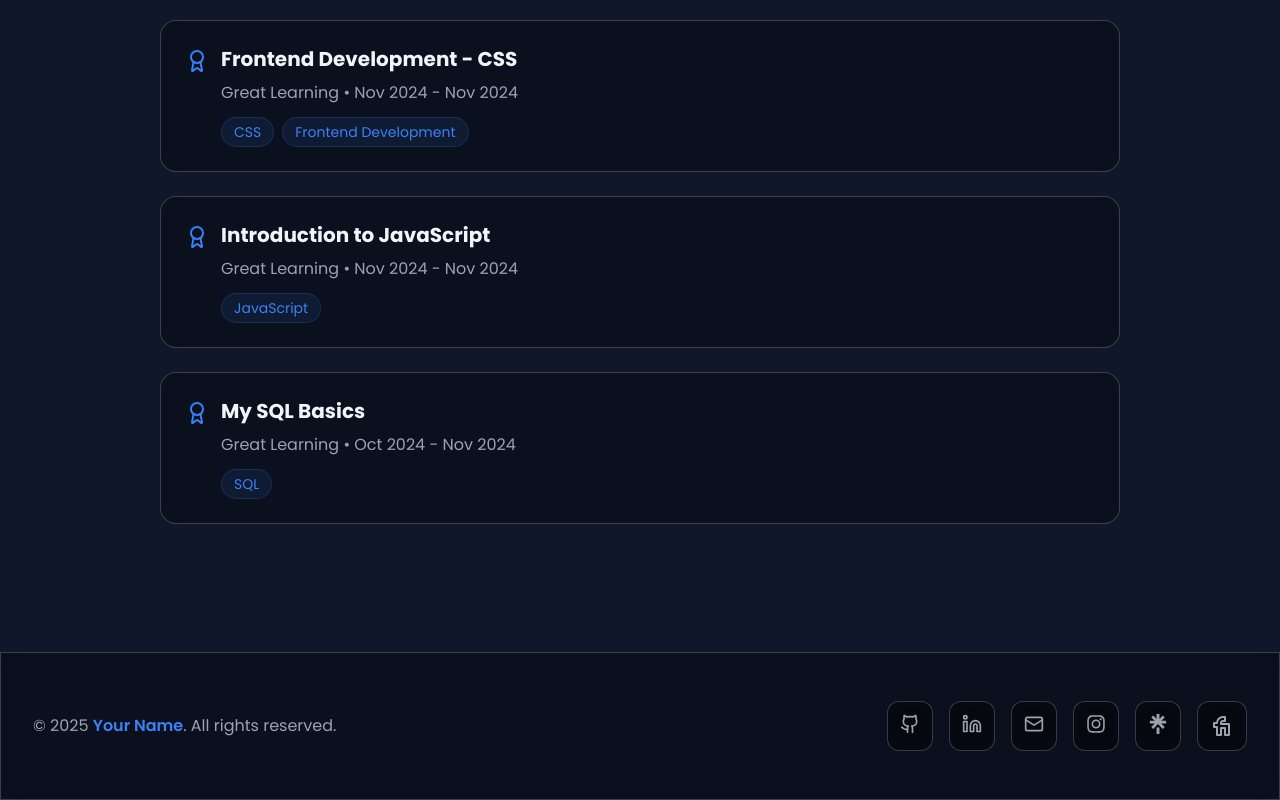
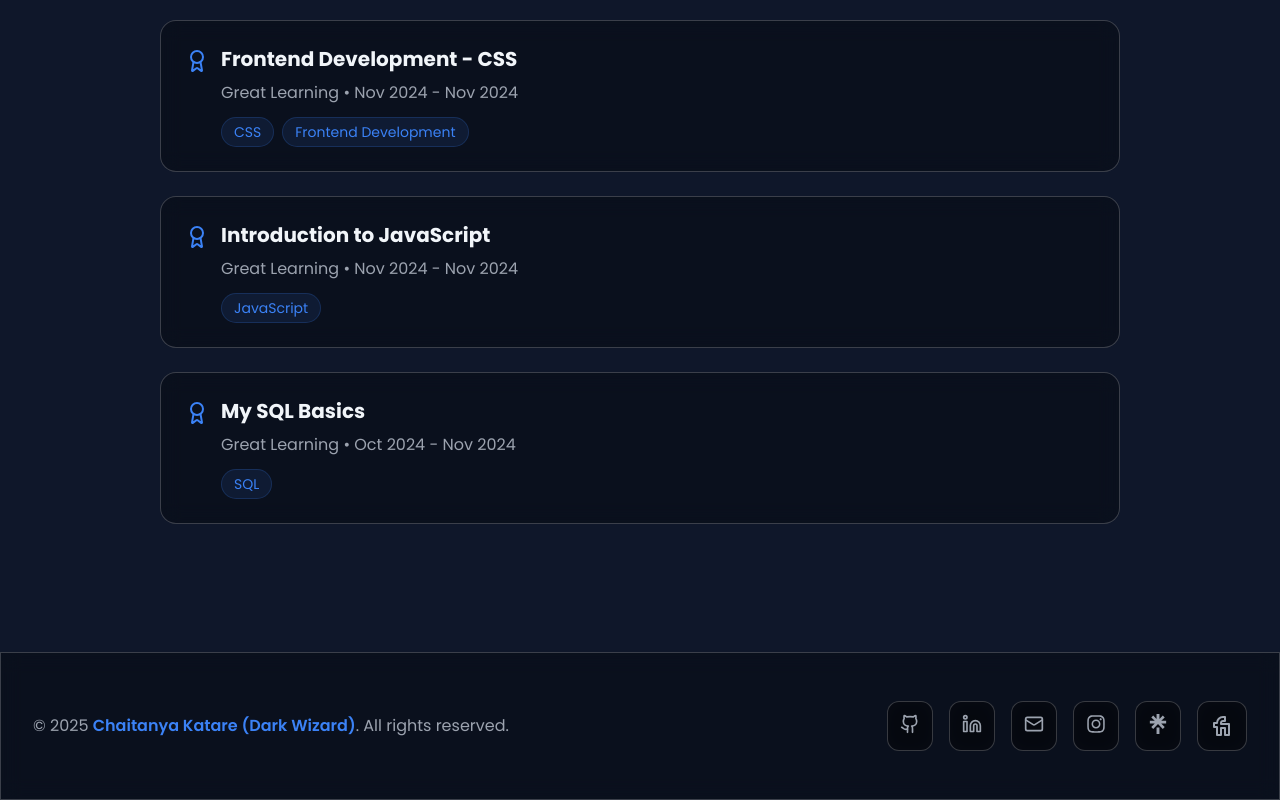
Before and after one commit to DarkWizardCK-24/ByteFolio, a React (Vite) app: page / in a window 1280 px wide. Shown: the part 11153-11953 px from the top of the page. Built offline with nearby package versions, Linux system fonts and the light colour scheme.

Commit message:
New commit

```diff
--- a/src/components/Footer.jsx
+++ b/src/components/Footer.jsx
@@ -9,7 +9,7 @@ const Footer = () => {
       <div className="max-w-7xl mx-auto px-4 sm:px-6 lg:px-8">
         <div className="flex flex-col md:flex-row justify-between items-center gap-6">
           <p className="text-gray-400 text-center md:text-left">
-            © 2025 <span className="text-accent font-semibold">Your Name</span>.
+            © 2025 <span className="text-accent font-semibold">Chaitanya Katare (Dark Wizard)</span>.
             All rights reserved.
           </p>
           <div className="flex gap-4">
```
